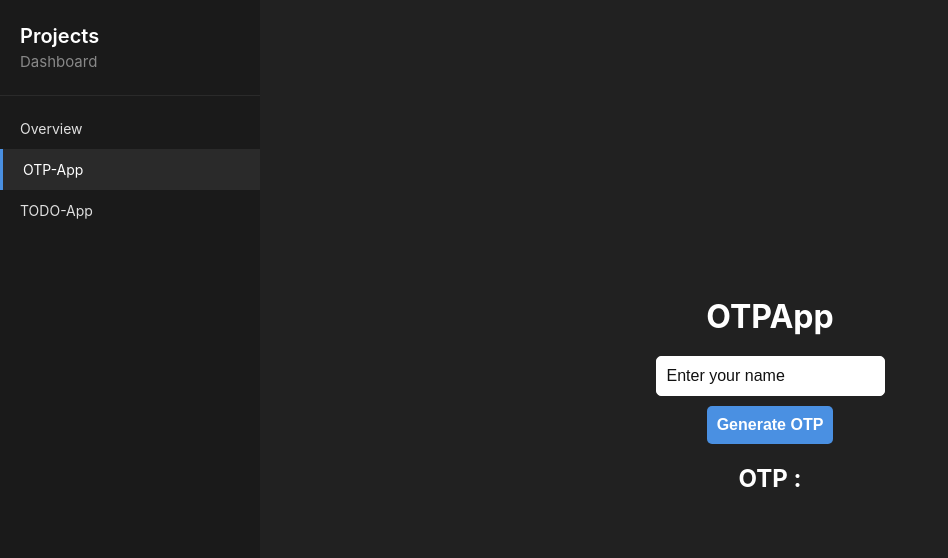
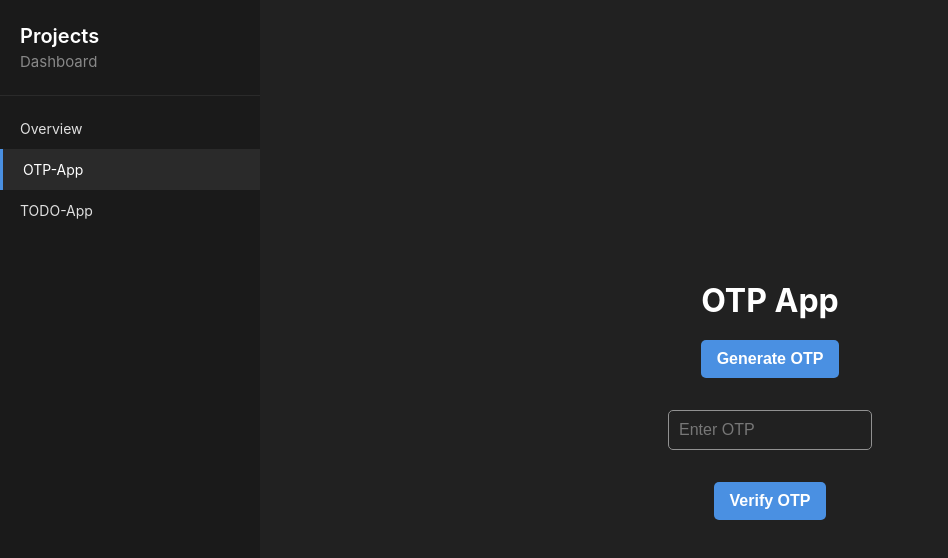
Before and after one commit to tejash098/React-Project-Dashboard, a React (Vite) app: page /otp in a window 1280 px wide. Shown: the top 558 px of the page, without its empty margins (0-948 px from the left). Built offline with nearby package versions, Linux system fonts and the light colour scheme.

Commit message:
feat: Add OTP generation and verification application with styling.

```diff
--- a/src/Components/Projects/OTP-generate/OTPApp.css
+++ b/src/Components/Projects/OTP-generate/OTPApp.css
@@ -7,30 +7,13 @@
   width: 100%;
   background-color: #212121;
   color: #fff;
-  h1 {
+}
+
+.otp-app h1 {
   margin-bottom: 20px;
 }
-  form {
-    display: flex;
-    flex-direction: column;
-    align-items: center;
-    justify-content: center;
-    gap: 10px;
-    input {
-      padding: 10px;
-      border: 1px solid #fff;
-      border-radius: 5px;
-      font-size: 16px;
-    }
-    input:focus {
-      outline: none;
-      border-color: #4a90e2;
-    }
-    input::placeholder {
-      color: #111;
-    }
-    button {
-      padding: 10px;
+.otp-app button {
+  padding: 10px 16px;
   background-color: #4a90e2;
   color: #fff;
   border: none;
@@ -38,15 +21,36 @@
   cursor: pointer;
   font-size: 16px;
   font-weight: 600;
-      &:hover {
+}
+
+.otp-app button:hover {
   background-color: #3a80c5;
 }
+
+.otp-app input {
+  padding: 10px;
+  border: 1px solid #919191;
+  border-radius: 5px;
+  font-size: 16px;
+  margin: 4vh;
+  width: 20%;
+  background-color: #212121;
+  color: #fff;
 }
+
+.otp-app input:focus {
+  outline: none;
+  border-color: #4a90e2;
 }
-  div {
+
+.otp-app input::placeholder {
+  color: #777;
+}
+
+.otp-app h2 {
   margin-top: 20px;
-    h2 {
-      margin-bottom: 10px;
 }
+
+.otp-app h3 {
+  margin-top: 10px;
 }
-}
--- a/src/Components/Projects/OTP-generate/OTPApp.jsx
+++ b/src/Components/Projects/OTP-generate/OTPApp.jsx
@@ -1,23 +1,63 @@
-import React from 'react'
-import { useState } from 'react';
+import React, { useEffect, useState } from 'react'
 import './OTPApp.css'
+
 const OTPApp = () => {
-    const [otp, setOtp] = useState('');
-    const generateOTP = (e) => {
-        e.preventDefault();
-        const otp = Math.floor(Math.random() * 1000000);
-        setOtp(otp);
+  const [generatedOtp, setGeneratedOtp] = useState(null)
+  const [userOtp, setUserOtp] = useState('')
+  const [status, setStatus] = useState('')
+
+  const generateOTP = () => {
+    const otp = String(Math.floor(Math.random() * 1000000)).padStart(6, '0')
+    setGeneratedOtp(otp)
+    setUserOtp('')
+    setStatus('')
+  }
+
+  const verifyOTP = () => {
+    if (!generatedOtp) {
+      setStatus('expired')
+      return
     }
+
+    if (userOtp === generatedOtp) {
+      setStatus('matched')
+    } else {
+      setStatus('not-matched')
+    }
+  }
+
+  useEffect(() => {
+    if (!generatedOtp) return
+
+    const timer = setTimeout(() => {
+      setGeneratedOtp(null)
+      setStatus('expired')
+    }, 10000)
+
+    return () => clearTimeout(timer)
+  }, [generatedOtp])
+
   return (
-    <div className='otp-app'>
-        <h1>OTPApp</h1>
-        <form onSubmit={generateOTP}>
-            <input type="text" placeholder='Enter your name' name='name' required/>
-            <button type='submit'>Generate OTP</button>
-        </form>
-        <div>
-            <h2>OTP : {otp} </h2>
-        </div>
+    <div className="otp-app">
+      <h1>OTP App</h1>
+
+      <button onClick={generateOTP}>Generate OTP</button>
+
+      {generatedOtp && <h2>OTP: {generatedOtp}</h2>}
+
+      <input
+        type="text"
+        placeholder="Enter OTP"
+        value={userOtp}
+        onChange={(e) => setUserOtp(e.target.value)}
+        maxLength={6}
+      />
+
+      <button onClick={verifyOTP}>Verify OTP</button>
+
+      {status === 'matched' && <h3 style={{ color: 'green' }}>OTP Matched</h3>}
+      {status === 'not-matched' && <h3 style={{ color: 'red' }}>OTP Not Matched</h3>}
+      {status === 'expired' && <h3 style={{ color: 'gray' }}>OTP Expired</h3>}
     </div>
   )
 }
```
Lines whose indentation alone changed are shown as unchanged.
